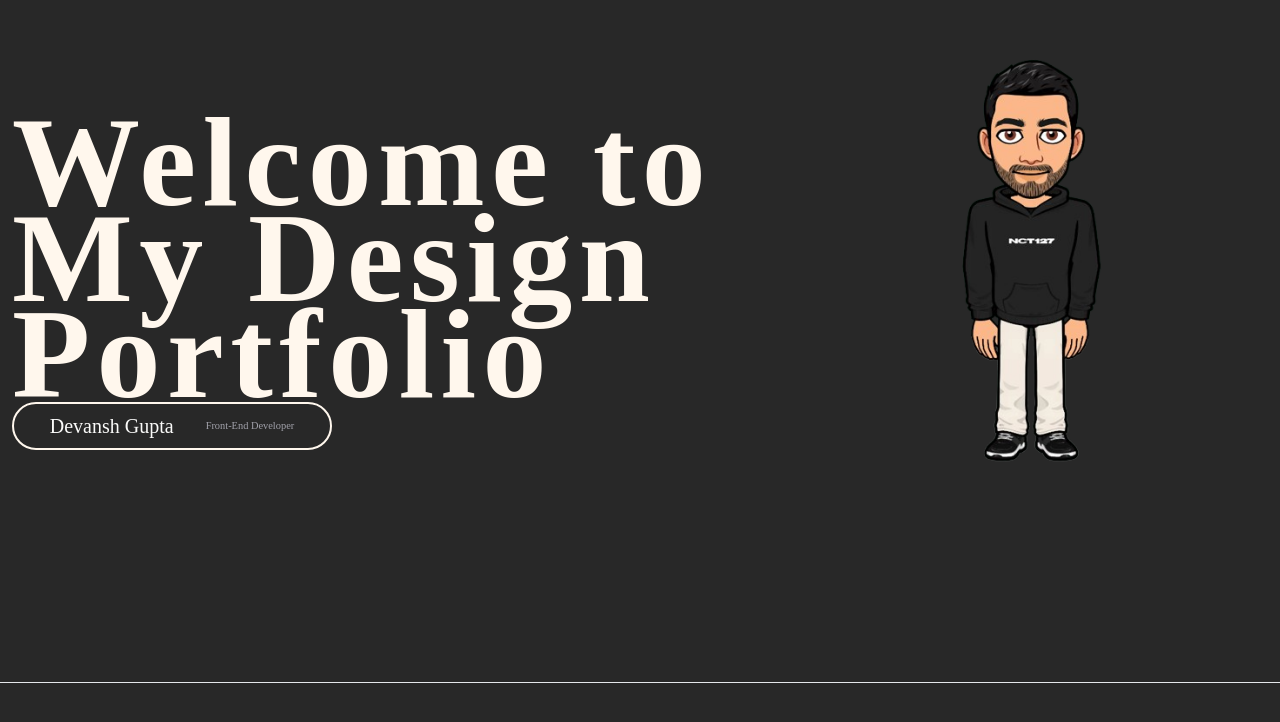
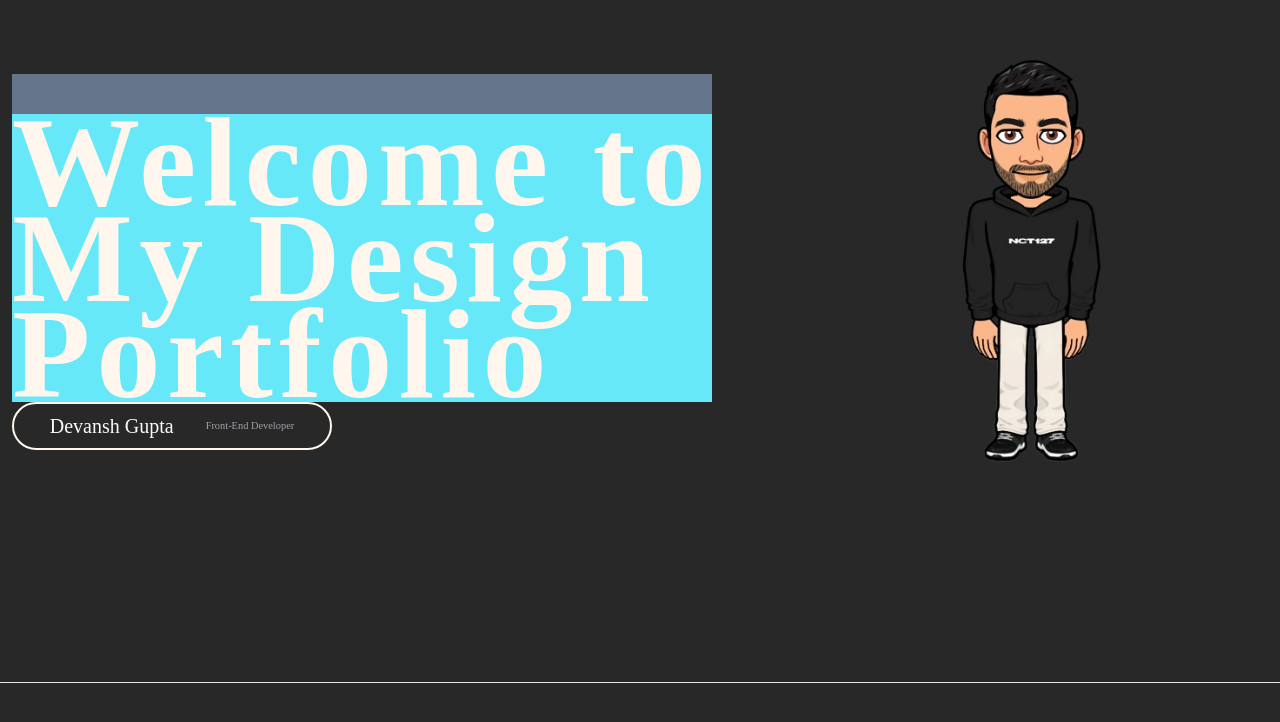
Before and after one commit to devgpta19/portfolio-Reactjs, a React (Vite) app: page / in a window 1280 px wide. Shown: the part 158-880 px from the top of the page. Built offline with nearby package versions, Linux system fonts and the light colour scheme.

Commit message:
Initial commit

```diff
--- a/src/pages/Home.jsx
+++ b/src/pages/Home.jsx
@@ -66,8 +66,8 @@ const Home = () => {
     <>
       <div ref={ref} className=' py-5 px-10 md:gap-8 md:px-3 justify-center items-center lg:justify-between flex flex-col lg:flex-row lg:items-center min-h-screen w-full'>
         <div>
-          <div className='h-full flex justify-center items-center'>
-            <h1 className='heading tracking-wider font-bold	text-[8rem] text-orange-50 leading-[6rem] text-center lg:text-left mt-10' >
+          <div className='h-full max-sm:w-screen flex bg-slate-500 justify-center items-center'>
+            <h1 className='heading tracking-wider bg-cyan-300 font-bold max-sm:text-[6rem] max-sm:leading-[3rem] text-[8rem] text-orange-50 leading-[6rem] text-center lg:text-left mt-10' >
               <div className="wel bg-transparent">Welcome to</div>
               <div className="des bg-transparent">My Design</div>
               <div className="port bg-transparent">Portfolio</div></h1>
--- a/src/pages/Project.jsx
+++ b/src/pages/Project.jsx
@@ -95,8 +95,8 @@ const Project = () => {
                         scrollTrigger: {
                             trigger: '.el',
                             scrub: 1,
-                            start: 'top -415%',
-                            end: 'top -410%',
+                            start: 'top -350%',
+                            end: 'top -340%',
                         },
                         y: 0,
                         duration: 0.5,
--- a/tailwind.config.js
+++ b/tailwind.config.js
@@ -7,8 +7,8 @@ export default {
   theme: {
     extend: {},
     screens: {
-      'sm': '640px',
-      // => @media (min-width: 640px) { ... }
+      'sm': '400px',
+      // => @media (min-width: 400px) { ... }
 
       'md': '768px',
       // => @media (min-width: 768px) { ... }
@@ -21,6 +21,21 @@ export default {
 
       '2xl': '1536px',
       // => @media (min-width: 1536px) { ... }
+
+      'max-sm': {'max': '400px'},
+      // => @media (max-width: 400px) { ... }
+
+      'max-md': {'max': '768px'},
+      // => @media (max-width: 768px) { ... }
+
+      'max-lg': {'max': '1024px'},
+      // => @media (max-width: 1024px) { ... }
+
+      'max-xl': {'max': '1280px'},
+      // => @media (max-width: 1280px) { ... }
+
+      'max-2xl': {'max': '1536px'},
+      // => @media (max-width: 1536px) { ... }
     },
   },
   plugins: [],
```
